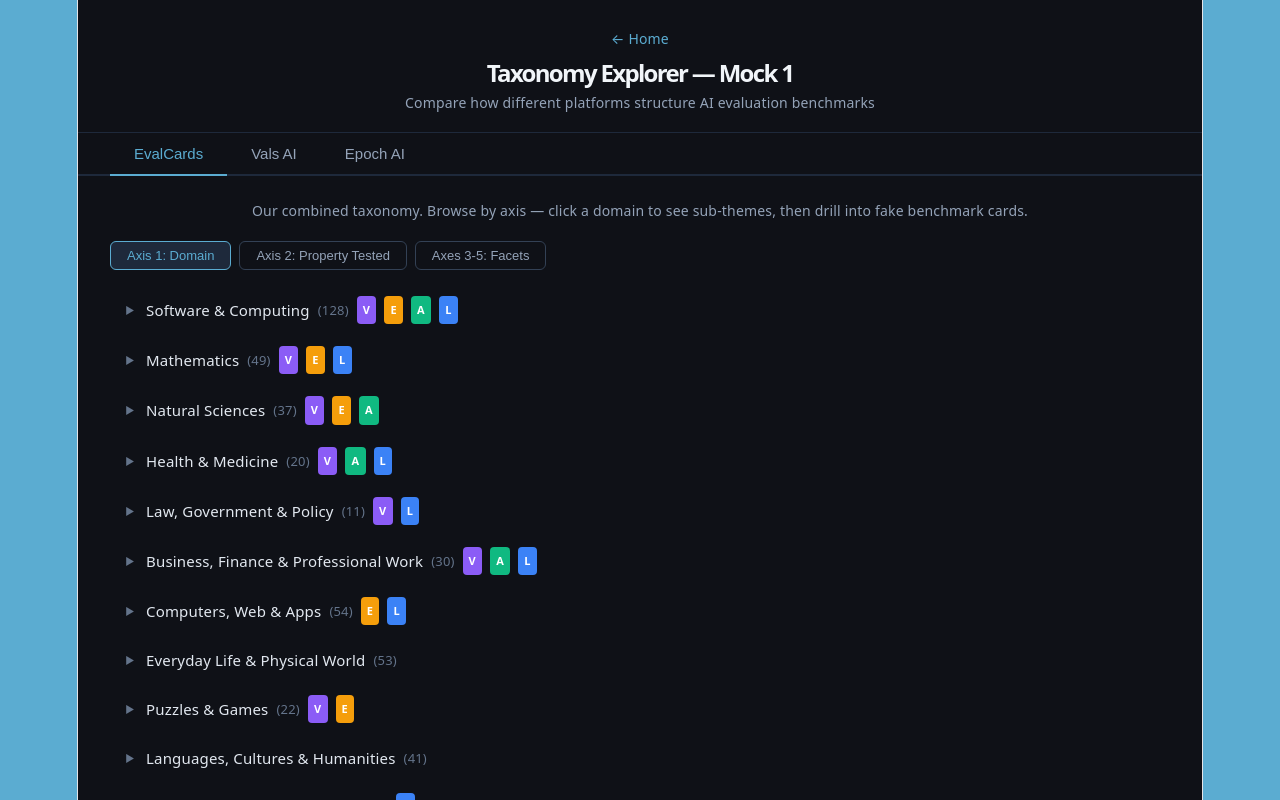
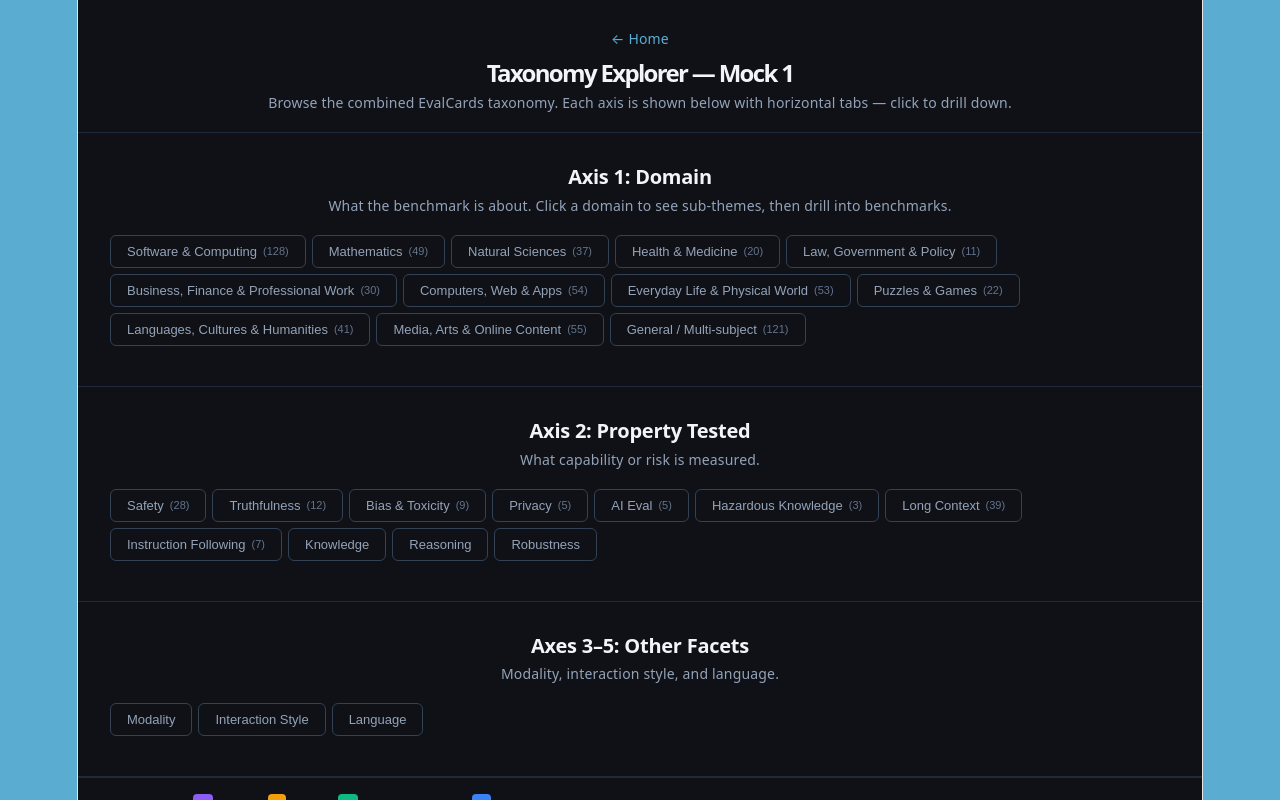
Before and after one commit to andrewtran117/evalcards-poc, a React (Vite) app: page /mock1 in a window 1280 px wide. Shown: the top 800 px of the page. Built offline with nearby package versions, Linux system fonts and the light colour scheme.

Commit message:
redesign Mock1: stacked axes with horizontal tabs, remove ValsAI/EpochAI views

```diff
--- a/src/Mock1.jsx
+++ b/src/Mock1.jsx
@@ -123,23 +123,23 @@ const DOMAINS = [
 ]
 
 const PROPERTIES = [
-  { name: 'Safety: harmful requests, jailbreaks & over-refusal', count: 28, sources: [] },
-  { name: 'Truthfulness, misconceptions & hallucination', count: 12, sources: ['A','L'] },
-  { name: 'Bias, stereotypes & toxicity', count: 9, sources: [] },
-  { name: 'Privacy & personal information', count: 5, sources: [] },
-  { name: 'Evaluating AI systems: reward models, LLM-as-judge', count: 5, sources: [] },
-  { name: 'Hazardous & dual-use knowledge', count: 3, sources: [] },
-  { name: 'Long context', count: 39, sources: ['E','A','L'] },
-  { name: 'Instruction following', count: 7, sources: ['A'] },
-  { name: 'Knowledge', count: null, sources: ['E','A'] },
-  { name: 'Reasoning: logical, commonsense, abstract', count: null, sources: ['E','L'] },
-  { name: 'Robustness & adversarial perturbation', count: null, sources: [] },
+  { name: 'Safety', fullName: 'Harmful requests, jailbreaks & over-refusal', count: 28, sources: [] },
+  { name: 'Truthfulness', fullName: 'Misconceptions & hallucination', count: 12, sources: ['A','L'] },
+  { name: 'Bias & Toxicity', fullName: 'Stereotypes & toxicity', count: 9, sources: [] },
+  { name: 'Privacy', fullName: 'Personal information', count: 5, sources: [] },
+  { name: 'AI Eval', fullName: 'Reward models, LLM-as-judge', count: 5, sources: [] },
+  { name: 'Hazardous Knowledge', fullName: 'Dual-use knowledge', count: 3, sources: [] },
+  { name: 'Long Context', fullName: 'Synthetic long context', count: 39, sources: ['E','A','L'] },
+  { name: 'Instruction Following', fullName: 'Instruction following', count: 7, sources: ['A'] },
+  { name: 'Knowledge', fullName: 'Knowledge retrieval & recall', count: null, sources: ['E','A'] },
+  { name: 'Reasoning', fullName: 'Logical, commonsense, abstract', count: null, sources: ['E','L'] },
+  { name: 'Robustness', fullName: 'Adversarial perturbation', count: null, sources: [] },
 ]
 
 const FACETS = {
-  Modality: ['Text', 'Image', 'Video', 'Audio & speech', 'Documents & charts', '3D'],
-  'Interaction style': ['Single-turn QA', 'Multi-turn conversation', 'Tool use', 'Agentic in an environment', 'Computer use'],
-  Language: ['English only', 'Multilingual', 'Specific non-English language(s)'],
+  Modality: ['Text', 'Image', 'Video', 'Audio & Speech', 'Documents & Charts', '3D'],
+  'Interaction Style': ['Single-turn QA', 'Multi-turn Conversation', 'Tool Use', 'Agentic in Environment', 'Computer Use'],
+  Language: ['English Only', 'Multilingual', 'Specific Non-English'],
 }
 
 // ── Fake benchmark cards ───────────────────────────────────────────────
@@ -177,141 +177,152 @@ function SourceBadge({ code }) {
   )
 }
 
-// ── View components ────────────────────────────────────────────────────
-
-function EvalCardsView() {
-  const [axisTab, setAxisTab] = useState('domain')
-  const [expanded, setExpanded] = useState(null)
+// ── Axis 1: Domain section ─────────────────────────────────────────────
+function DomainSection() {
+  const [activeDomain, setActiveDomain] = useState(null)
   const [drillSub, setDrillSub] = useState(null)
 
-  const toggle = (name) => {
-    setExpanded(expanded === name ? null : name)
-    setDrillSub(null)
-  }
+  const selected = DOMAINS.find(d => d.name === activeDomain)
 
   return (
-    <div>
-      <p style={styles.viewDesc}>
-        Our combined taxonomy. Browse by axis — click a domain to see sub-themes, then drill into fake benchmark cards.
-      </p>
-      <div style={styles.axisTabs}>
-        {[
-          { key: 'domain', label: 'Axis 1: Domain' },
-          { key: 'property', label: 'Axis 2: Property Tested' },
-          { key: 'facets', label: 'Axes 3-5: Facets' },
-        ].map(t => (
+    <section style={styles.axisSection}>
+      <h2 style={styles.axisTitle}>Axis 1: Domain</h2>
+      <p style={styles.axisDesc}>What the benchmark is about. Click a domain to see sub-themes, then drill into benchmarks.</p>
+
+      <div style={styles.horizTabs}>
+        {DOMAINS.map(d => (
           <button
-            key={t.key}
-            onClick={() => { setAxisTab(t.key); setExpanded(null); setDrillSub(null) }}
-            style={axisTab === t.key ? { ...styles.axisTab, ...styles.axisTabActive } : styles.axisTab}
+            key={d.name}
+            onClick={() => { setActiveDomain(activeDomain === d.name ? null : d.name); setDrillSub(null) }}
+            style={activeDomain === d.name ? { ...styles.horizTab, ...styles.horizTabActive } : styles.horizTab}
           >
-            {t.label}
+            {d.name}
+            <span style={styles.tabCount}>({d.count})</span>
           </button>
         ))}
       </div>
 
-      {axisTab === 'domain' && (
-        <div style={styles.list}>
-          {DOMAINS.map(d => (
-            <div key={d.name}>
-              <div style={styles.domainRow} onClick={() => toggle(d.name)}>
-                <span style={styles.arrow}>{expanded === d.name ? '▼' : '▶'}</span>
-                <span style={styles.domainName}>{d.name}</span>
-                <span style={styles.count}>({d.count})</span>
-                {d.sources.map(s => <SourceBadge key={s} code={s} />)}
+      {selected && (
+        <div style={styles.drillDown}>
+          <div style={styles.drillHeader}>
+            <h3 style={styles.drillTitle}>{selected.name}</h3>
+            <span style={styles.drillCount}>{selected.count} benchmarks</span>
+            <div style={styles.badgeRow}>
+              {selected.sources.map(s => <SourceBadge key={s} code={s} />)}
             </div>
-              {expanded === d.name && (
-                <div style={styles.subList}>
-                  {d.subs.map(s => (
-                    <div key={s.name}>
-                      <div
-                        style={drillSub === s.name ? { ...styles.subRow, ...styles.subRowActive } : styles.subRow}
+          </div>
+
+          <div style={styles.subTabs}>
+            {selected.subs.map(s => (
+              <button
+                key={s.name}
                 onClick={() => setDrillSub(drillSub === s.name ? null : s.name)}
+                style={drillSub === s.name ? { ...styles.subTab, ...styles.subTabActive } : styles.subTab}
               >
-                        <span style={styles.subName}>{s.name}</span>
-                        <span style={styles.count}>({s.count})</span>
+                {s.name}
+                <span style={styles.tabCount}>({s.count})</span>
                 {s.sources.map(sc => <SourceBadge key={sc} code={sc} />)}
+              </button>
+            ))}
           </div>
-                      {drillSub === s.name && (
+
+          {drillSub && (
             <div style={styles.cardGrid}>
-                          {FAKE_BENCHMARKS.slice(0, Math.max(2, s.count > 10 ? 6 : s.count)).map(b => (
+              {FAKE_BENCHMARKS.slice(0, Math.max(3, selected.subs.find(s => s.name === drillSub)?.count > 10 ? 6 : 4)).map(b => (
                 <FakeCard key={b} benchmarkName={b} />
               ))}
             </div>
           )}
         </div>
+      )}
+    </section>
+  )
+}
+
+// ── Axis 2: Property Tested section ────────────────────────────────────
+function PropertySection() {
+  const [activeProp, setActiveProp] = useState(null)
+
+  const selected = PROPERTIES.find(p => p.name === activeProp)
+
+  return (
+    <section style={styles.axisSection}>
+      <h2 style={styles.axisTitle}>Axis 2: Property Tested</h2>
+      <p style={styles.axisDesc}>What capability or risk is measured.</p>
+
+      <div style={styles.horizTabs}>
+        {PROPERTIES.map(p => (
+          <button
+            key={p.name}
+            onClick={() => setActiveProp(activeProp === p.name ? null : p.name)}
+            style={activeProp === p.name ? { ...styles.horizTab, ...styles.horizTabActive } : styles.horizTab}
+          >
+            {p.name}
+            {p.count && <span style={styles.tabCount}>({p.count})</span>}
+          </button>
         ))}
       </div>
-              )}
+
+      {selected && (
+        <div style={styles.drillDown}>
+          <div style={styles.drillHeader}>
+            <h3 style={styles.drillTitle}>{selected.name}</h3>
+            <p style={styles.drillDesc}>{selected.fullName}</p>
+            {selected.count && <span style={styles.drillCount}>{selected.count} benchmarks</span>}
+            <div style={styles.badgeRow}>
+              {selected.sources.map(s => <SourceBadge key={s} code={s} />)}
             </div>
-          ))}
           </div>
-      )}
-
-      {axisTab === 'property' && (
-        <div style={styles.list}>
-          {PROPERTIES.map(p => (
-            <div key={p.name} style={styles.domainRow}>
-              <span style={styles.domainName}>{p.name}</span>
-              {p.count && <span style={styles.count}>({p.count})</span>}
-              {p.sources.map(s => <SourceBadge key={s} code={s} />)}
-            </div>
-          ))}
-        </div>
-      )}
-
-      {axisTab === 'facets' && (
-        <div style={styles.list}>
-          {Object.entries(FACETS).map(([facet, values]) => (
-            <div key={facet} style={{ marginBottom: 16 }}>
-              <div style={styles.facetHeader}>{facet}</div>
-              <div style={styles.facetChips}>
-                {values.map(v => (
-                  <span key={v} style={styles.chip}>{v}</span>
+          <div style={styles.cardGrid}>
+            {FAKE_BENCHMARKS.slice(0, selected.count ? Math.min(6, selected.count) : 4).map(b => (
+              <FakeCard key={b} benchmarkName={b} />
             ))}
           </div>
         </div>
-          ))}
-        </div>
       )}
-    </div>
+    </section>
   )
 }
 
-function ValsAIView() {
-  const [expanded, setExpanded] = useState(null)
-  const [drillSub, setDrillSub] = useState(null)
+// ── Axes 3-5: Facets section ───────────────────────────────────────────
+function FacetsSection() {
+  const [activeFacet, setActiveFacet] = useState(null)
+  const [activeValue, setActiveValue] = useState(null)
 
-  // Vals AI emphasises: Software, Math, Science, Health, Law, Business, Puzzles — all tagged [V]
-  const valsDomains = DOMAINS.filter(d => d.sources.includes('V'))
+  const facetNames = Object.keys(FACETS)
 
   return (
-    <div>
-      <p style={styles.viewDesc}>
-        Vals AI-style view. Domains and sub-themes where Vals AI has equivalent categories are shown. Organized by capability area with direct benchmark drill-down.
-      </p>
-      <div style={styles.list}>
-        {valsDomains.map(d => (
-          <div key={d.name}>
-            <div style={styles.domainRow} onClick={() => { setExpanded(expanded === d.name ? null : d.name); setDrillSub(null) }}>
-              <span style={styles.arrow}>{expanded === d.name ? '▼' : '▶'}</span>
-              <span style={styles.domainName}>{d.name}</span>
-              <span style={styles.count}>({d.count})</span>
-              <SourceBadge code="V" />
+    <section style={styles.axisSection}>
+      <h2 style={styles.axisTitle}>Axes 3–5: Other Facets</h2>
+      <p style={styles.axisDesc}>Modality, interaction style, and language.</p>
+
+      <div style={styles.horizTabs}>
+        {facetNames.map(f => (
+          <button
+            key={f}
+            onClick={() => { setActiveFacet(activeFacet === f ? null : f); setActiveValue(null) }}
+            style={activeFacet === f ? { ...styles.horizTab, ...styles.horizTabActive } : styles.horizTab}
+          >
+            {f}
+          </button>
+        ))}
       </div>
-            {expanded === d.name && (
-              <div style={styles.subList}>
-                {d.subs.map(s => (
-                  <div key={s.name}>
-                    <div
-                      style={drillSub === s.name ? { ...styles.subRow, ...styles.subRowActive } : styles.subRow}
-                      onClick={() => setDrillSub(drillSub === s.name ? null : s.name)}
+
+      {activeFacet && (
+        <div style={styles.drillDown}>
+          <div style={styles.subTabs}>
+            {FACETS[activeFacet].map(v => (
+              <button
+                key={v}
+                onClick={() => setActiveValue(activeValue === v ? null : v)}
+                style={activeValue === v ? { ...styles.subTab, ...styles.subTabActive } : styles.subTab}
               >
-                      <span style={styles.subName}>{s.name}</span>
-                      <span style={styles.count}>({s.count})</span>
-                      {s.sources.includes('V') && <SourceBadge code="V" />}
+                {v}
+              </button>
+            ))}
           </div>
-                    {drillSub === s.name && (
+
+          {activeValue && (
             <div style={styles.cardGrid}>
               {FAKE_BENCHMARKS.slice(0, 4).map(b => (
                 <FakeCard key={b} benchmarkName={b} />
@@ -319,117 +330,24 @@ function ValsAIView() {
             </div>
           )}
         </div>
-                ))}
-              </div>
       )}
-          </div>
-        ))}
-      </div>
-    </div>
-  )
-}
-
-function EpochAIView() {
-  const [expanded, setExpanded] = useState(null)
-  const [drillSub, setDrillSub] = useState(null)
-
-  const epochDomains = DOMAINS.filter(d => d.sources.includes('E'))
-
-  // Epoch also emphasises properties
-  const epochProperties = PROPERTIES.filter(p => p.sources.includes('E'))
-
-  return (
-    <div>
-      <p style={styles.viewDesc}>
-        Epoch AI-style view. Focuses on domains and properties where Epoch has equivalent categories. Epoch emphasises capability tracking over time.
-      </p>
-
-      <div style={{ ...styles.facetHeader, marginBottom: 12, marginTop: 0 }}>Domains</div>
-      <div style={styles.list}>
-        {epochDomains.map(d => (
-          <div key={d.name}>
-            <div style={styles.domainRow} onClick={() => { setExpanded(expanded === d.name ? null : d.name); setDrillSub(null) }}>
-              <span style={styles.arrow}>{expanded === d.name ? '▼' : '▶'}</span>
-              <span style={styles.domainName}>{d.name}</span>
-              <span style={styles.count}>({d.count})</span>
-              <SourceBadge code="E" />
-            </div>
-            {expanded === d.name && (
-              <div style={styles.subList}>
-                {d.subs.map(s => (
-                  <div key={s.name}>
-                    <div
-                      style={drillSub === s.name ? { ...styles.subRow, ...styles.subRowActive } : styles.subRow}
-                      onClick={() => setDrillSub(drillSub === s.name ? null : s.name)}
-                    >
-                      <span style={styles.subName}>{s.name}</span>
-                      <span style={styles.count}>({s.count})</span>
-                      {s.sources.includes('E') && <SourceBadge code="E" />}
-                    </div>
-                    {drillSub === s.name && (
-                      <div style={styles.cardGrid}>
-                        {FAKE_BENCHMARKS.slice(0, 4).map(b => (
-                          <FakeCard key={b} benchmarkName={b} />
-                        ))}
-                      </div>
-                    )}
-                  </div>
-                ))}
-              </div>
-            )}
-          </div>
-        ))}
-      </div>
-
-      <div style={{ ...styles.facetHeader, marginBottom: 12, marginTop: 24 }}>Properties Tested</div>
-      <div style={styles.list}>
-        {epochProperties.map(p => (
-          <div key={p.name} style={styles.domainRow}>
-            <span style={styles.domainName}>{p.name}</span>
-            {p.count && <span style={styles.count}>({p.count})</span>}
-            <SourceBadge code="E" />
-          </div>
-        ))}
-      </div>
-    </div>
+    </section>
   )
 }
 
 // ── Main Mock1 page ────────────────────────────────────────────────────
-const VIEWS = [
-  { key: 'evalcards', label: 'EvalCards' },
-  { key: 'valsai', label: 'Vals AI' },
-  { key: 'epochai', label: 'Epoch AI' },
-]
-
 export default function Mock1() {
-  const [view, setView] = useState('evalcards')
-
   return (
     <div style={styles.page}>
       <header style={styles.header}>
         <a href="/" style={styles.backLink}>&larr; Home</a>
         <h1 style={styles.title}>Taxonomy Explorer — Mock 1</h1>
-        <p style={styles.subtitle}>Compare how different platforms structure AI evaluation benchmarks</p>
+        <p style={styles.subtitle}>Browse the combined EvalCards taxonomy. Each axis is shown below with horizontal tabs — click to drill down.</p>
       </header>
 
-      <nav style={styles.topTabs}>
-        {VIEWS.map(v => (
-          <button
-            key={v.key}
-            onClick={() => setView(v.key)}
-            style={view === v.key ? { ...styles.topTab, ...styles.topTabActive } : styles.topTab}
-          >
-            {v.label}
-          </button>
-        ))}
-      </nav>
-
-      <main style={styles.main}>
-        {view === 'evalcards' && <EvalCardsView />}
-        {view === 'valsai' && <ValsAIView />}
-        {view === 'epochai' && <EpochAIView />}
-      </main>
+      <DomainSection />
+      <PropertySection />
+      <FacetsSection />
 
       <div style={styles.legend}>
         <span style={styles.legendLabel}>Source tags:</span>
@@ -472,122 +390,110 @@ const styles = {
     color: '#94a3b8',
   },
 
-  // Top-level tabs (EvalCards / Vals AI / Epoch AI)
-  topTabs: {
-    display: 'flex',
-    gap: 0,
-    borderBottom: '2px solid #1e293b',
-    padding: '0 32px',
-    background: '#0f1117',
-    position: 'sticky',
-    top: 0,
-    zIndex: 10,
+  // Each axis section
+  axisSection: {
+    padding: '32px 32px 40px',
+    borderBottom: '1px solid #1e293b',
   },
-  topTab: {
-    padding: '12px 24px',
-    background: 'none',
-    border: 'none',
-    borderBottom: '2px solid transparent',
+  axisTitle: {
+    margin: '0 0 4px',
+    fontSize: 20,
+    fontWeight: 600,
+    color: '#f1f5f9',
+  },
+  axisDesc: {
+    margin: '0 0 16px',
+    fontSize: 14,
     color: '#94a3b8',
-    fontSize: 15,
-    fontWeight: 500,
-    cursor: 'pointer',
-    marginBottom: -2,
-    transition: 'color 0.15s, border-color 0.15s',
-  },
-  topTabActive: {
-    color: '#5bacd1',
-    borderBottomColor: '#5bacd1',
   },
 
-  // Axis sub-tabs inside EvalCards view
-  axisTabs: {
+  // Horizontal tabs row (wraps)
+  horizTabs: {
     display: 'flex',
-    gap: 8,
-    marginBottom: 16,
+    flexWrap: 'wrap',
+    gap: 6,
   },
-  axisTab: {
-    padding: '6px 16px',
+  horizTab: {
+    display: 'inline-flex',
+    alignItems: 'center',
+    gap: 6,
+    padding: '8px 16px',
     borderRadius: 6,
     border: '1px solid #334155',
     background: 'transparent',
     color: '#94a3b8',
     fontSize: 13,
+    fontWeight: 500,
     cursor: 'pointer',
     transition: 'all 0.15s',
+    whiteSpace: 'nowrap',
   },
-  axisTabActive: {
+  horizTabActive: {
     background: '#1e293b',
     color: '#5bacd1',
     borderColor: '#5bacd1',
   },
-
-  main: {
-    padding: '24px 32px',
-  },
-  viewDesc: {
-    fontSize: 14,
-    color: '#94a3b8',
-    margin: '0 0 20px',
-    lineHeight: 1.5,
+  tabCount: {
+    fontSize: 11,
+    color: '#64748b',
   },
 
-  // Domain list
-  list: {
-    display: 'flex',
-    flexDirection: 'column',
-    gap: 2,
+  // Drill-down area below tabs
+  drillDown: {
+    marginTop: 16,
+    padding: 20,
+    background: '#141820',
+    borderRadius: 10,
+    border: '1px solid #1e293b',
   },
-  domainRow: {
-    display: 'flex',
-    alignItems: 'center',
-    gap: 8,
-    padding: '10px 12px',
-    borderRadius: 6,
-    cursor: 'pointer',
-    transition: 'background 0.12s',
-    ':hover': { background: '#1e293b' },
+  drillHeader: {
+    marginBottom: 16,
   },
-  arrow: {
-    fontSize: 10,
-    color: '#64748b',
-    width: 16,
-    flexShrink: 0,
+  drillTitle: {
+    margin: '0 0 4px',
+    fontSize: 18,
+    fontWeight: 600,
+    color: '#f1f5f9',
   },
-  domainName: {
-    fontWeight: 500,
-    fontSize: 15,
-    color: '#e2e8f0',
+  drillDesc: {
+    margin: '0 0 4px',
+    fontSize: 13,
+    color: '#94a3b8',
   },
-  count: {
+  drillCount: {
     fontSize: 13,
     color: '#64748b',
   },
+  badgeRow: {
+    display: 'flex',
+    gap: 4,
+    marginTop: 6,
+  },
 
-  // Sub-themes
-  subList: {
-    marginLeft: 24,
-    borderLeft: '2px solid #1e293b',
-    paddingLeft: 12,
+  // Sub-theme tabs (inside drill-down)
+  subTabs: {
     display: 'flex',
-    flexDirection: 'column',
-    gap: 1,
+    flexWrap: 'wrap',
+    gap: 6,
+    marginBottom: 12,
   },
-  subRow: {
-    display: 'flex',
+  subTab: {
+    display: 'inline-flex',
     alignItems: 'center',
-    gap: 8,
-    padding: '8px 12px',
-    borderRadius: 6,
+    gap: 6,
+    padding: '6px 14px',
+    borderRadius: 20,
+    border: '1px solid #334155',
+    background: 'transparent',
+    color: '#cbd5e1',
+    fontSize: 13,
     cursor: 'pointer',
-    transition: 'background 0.12s',
+    transition: 'all 0.15s',
   },
-  subRowActive: {
-    background: '#1e293b',
-  },
-  subName: {
-    fontSize: 14,
-    color: '#cbd5e1',
+  subTabActive: {
+    background: '#5bacd1',
+    color: '#fff',
+    borderColor: '#5bacd1',
   },
 
   // Source badges
@@ -606,7 +512,7 @@ const styles = {
     display: 'grid',
     gridTemplateColumns: 'repeat(auto-fill, minmax(200px, 1fr))',
     gap: 12,
-    padding: '12px 0 12px 12px',
+    marginTop: 12,
   },
   card: {
     background: '#1e293b',
@@ -647,29 +553,6 @@ const styles = {
     color: '#64748b',
   },
 
-  // Facets
-  facetHeader: {
-    fontSize: 16,
-    fontWeight: 600,
-    color: '#e2e8f0',
-    marginBottom: 8,
-    marginTop: 8,
-  },
-  facetChips: {
-    display: 'flex',
-    flexWrap: 'wrap',
-    gap: 8,
-    marginBottom: 8,
-  },
-  chip: {
-    padding: '6px 14px',
-    borderRadius: 20,
-    background: '#1e293b',
-    border: '1px solid #334155',
-    fontSize: 13,
-    color: '#cbd5e1',
-  },
-
   // Legend
   legend: {
     display: 'flex',
```
Lines whose indentation alone changed are shown as unchanged.
